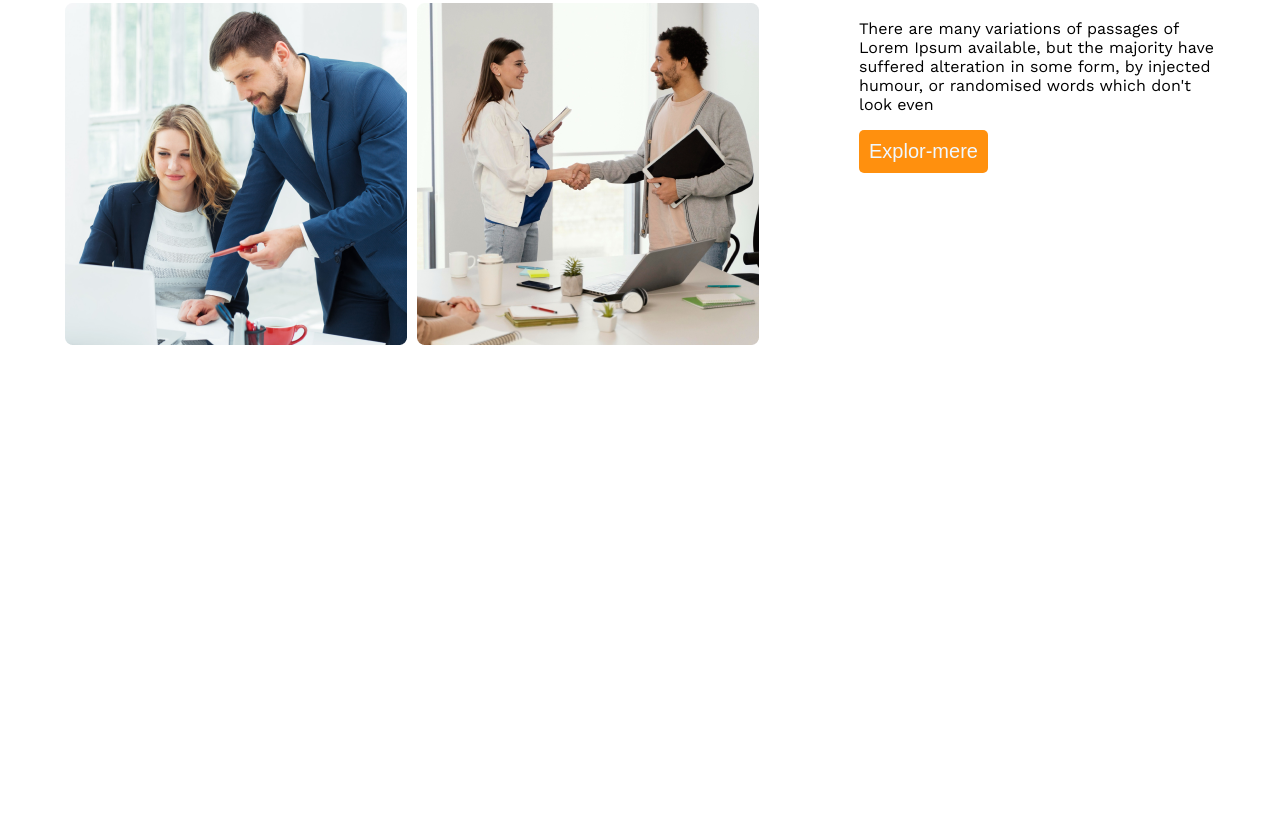
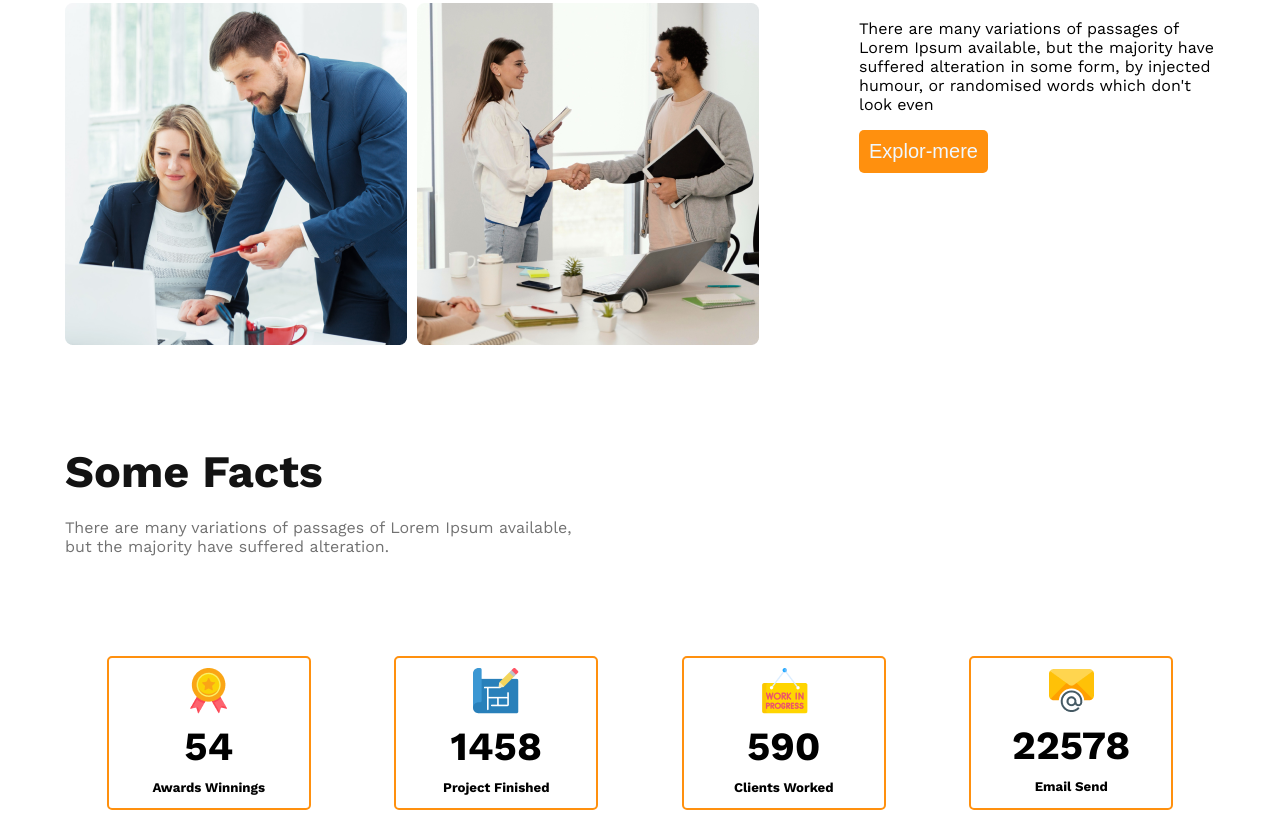
Before and after one commit to Dawnrana95/g3-architects-resources-waveside, a plain HTML site: page index.html in a window 1280 px wide. Shown: the part 1557-2375 px from the top of the page. Before the commit the page ends 2002 px from the top, so only its background shows below. Drawn offline with nearby package versions, Linux system fonts and the light colour scheme.

Commit message:
3time cimmit

```diff
--- a/index.html
+++ b/index.html
@@ -48,6 +48,35 @@
         <section>
 
         </section>
+        <section>
+            <h3 class="section-titel">Some Facts</h3>
+            <p class="sectionp">There are many variations of passages of Lorem Ipsum available, but the majority
+                have suffered alteration.</p>
+            <div class="facts-container">
+                <div class="facts-f">
+                    <div class="fact">
+                        <img src="./images/icons/ribon.png" alt="" class="fact-icon">
+                        <h4 class="fact-number">54</h4>
+                        <h5 class="fact-name">Awards Winnings</h5>
+                    </div>
+                </div>
+                <div class="fact">
+                    <img src="./images/icons/projects.png" alt="" class="fact-icon">
+                    <h4 class="fact-number">1458</h4>
+                    <h5 class="fact-name">Project Finished</h5>
+                </div>
+                <div class="fact">
+                    <img src="./images/icons/customers.png" alt="" class="fact-icon">
+                    <h4 class="fact-number">590</h4>
+                    <h5 class="fact-name">Clients Worked</h5>
+                </div>
+                <div class="fact">
+                    <img src="./images/icons/email.png" alt="" class="fact-icon">
+                    <h4 class="fact-number">22578</h4>
+                    <h5 class="fact-name">Email Send</h5>
+                </div>
+            </div>
+        </section>
     </main>
     <footer>
 
--- a/style.css
+++ b/style.css
@@ -114,7 +114,41 @@ main {
 
 
 
-
+.section-titel {
+    font-size: 45px;
+    color: #131313;
+    font-weight: bold;
+    margin-bottom: 20px;
+}
+.sectionp {
+    color: #727272;
+    margin-top: 5px;
+    margin-bottom: 100px;
+    width: 520px;
+}
+.facts-container {
+    display: flex;
+    text-align: center;
+    justify-content: space-around;
+}
+.fact {
+    border-radius: 5px;
+    border: solid 2px #FF900E;
+    width: 180px;
+    height: 130px;
+    padding: 10px;
+    text-align: center;
+    align-items: center;
+}
+.fact-number {
+    font-size: 2.5rem;
+    margin-top: 5px;
+    margin-bottom: 10px;
+}
+.fact-name {
+    margin-top: 5px;
+    margin-bottom: 10px;
+}
 
 
 
@@ -131,7 +165,9 @@ main {
 
 
 @media screen and (max-width: 576px) {
-    .nav, .temes {
+    .nav,
+    .temes
+     {
         flex-direction: column;
     }
     .time-img-continer {
@@ -141,6 +177,11 @@ main {
         width: 100%;
         margin: 0 auto;
     }
+    .facts-container {
+        flex-direction: column;
+        align-items: center;
+        gap: 20px;
+    }
 }
 @media screen and (min-width: 576px) and (max-width: 1000px) {
     .temes {
```
